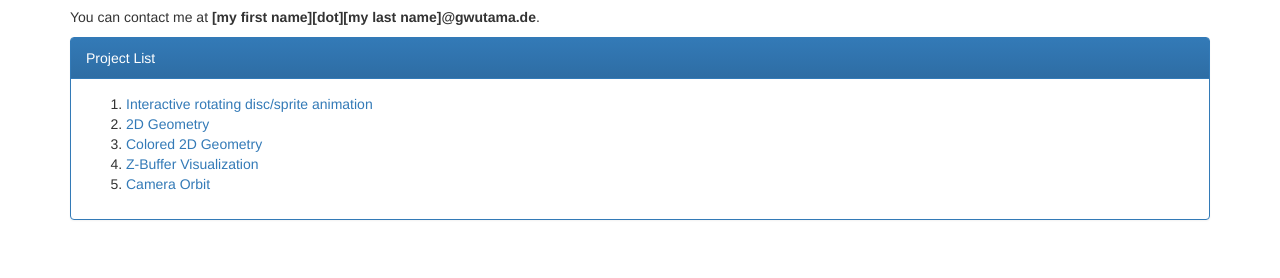
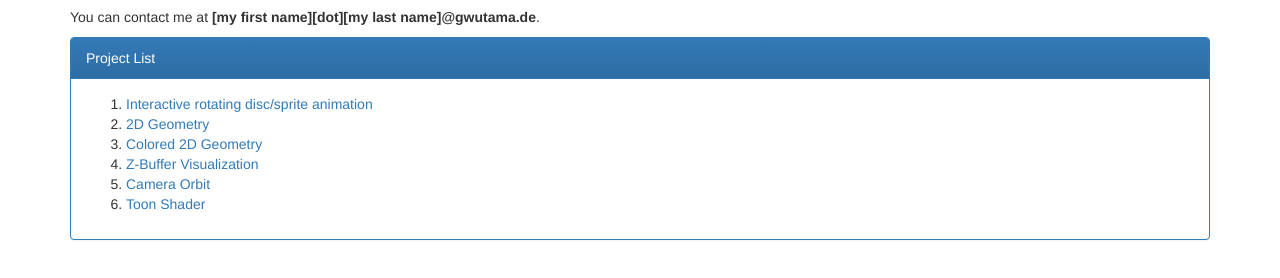
Before and after one commit to gwutama/gvtss16, a plain HTML site: page index.html in a window 1280 px wide. Shown: the part 132-410 px from the top of the page. Drawn offline with nearby package versions, Linux system fonts and the light colour scheme.

Commit message:
Added link to A9

```diff
--- a/index.html
+++ b/index.html
@@ -26,6 +26,7 @@
 					<li><a href="http://gwutama.github.io/gvtss16/A3/">Colored 2D Geometry</a></li>
                     <li><a href="http://gwutama.github.io/gvtss16/A7/">Z-Buffer Visualization</a></li>
                     <li><a href="http://gwutama.github.io/gvtss16/A8/">Camera Orbit</a></li>
+                    <li><a href="http://gwutama.github.io/gvtss16/A9/">Toon Shader</a></li>
 				</ol>
             </div>
         </div>
```
